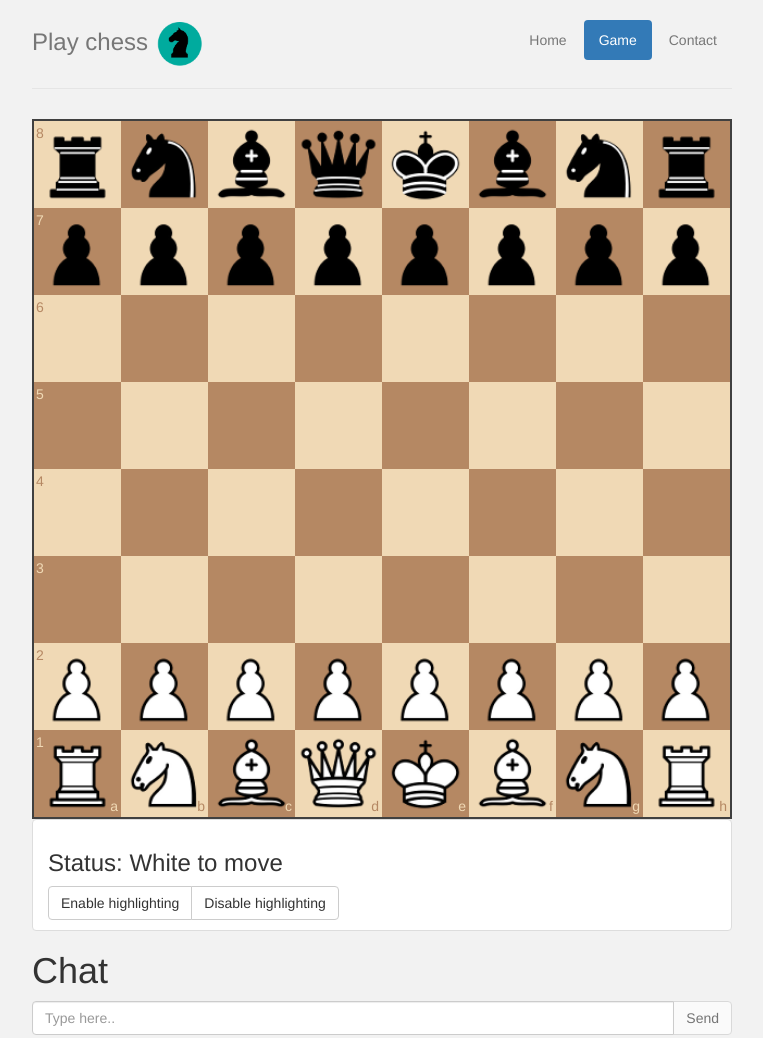
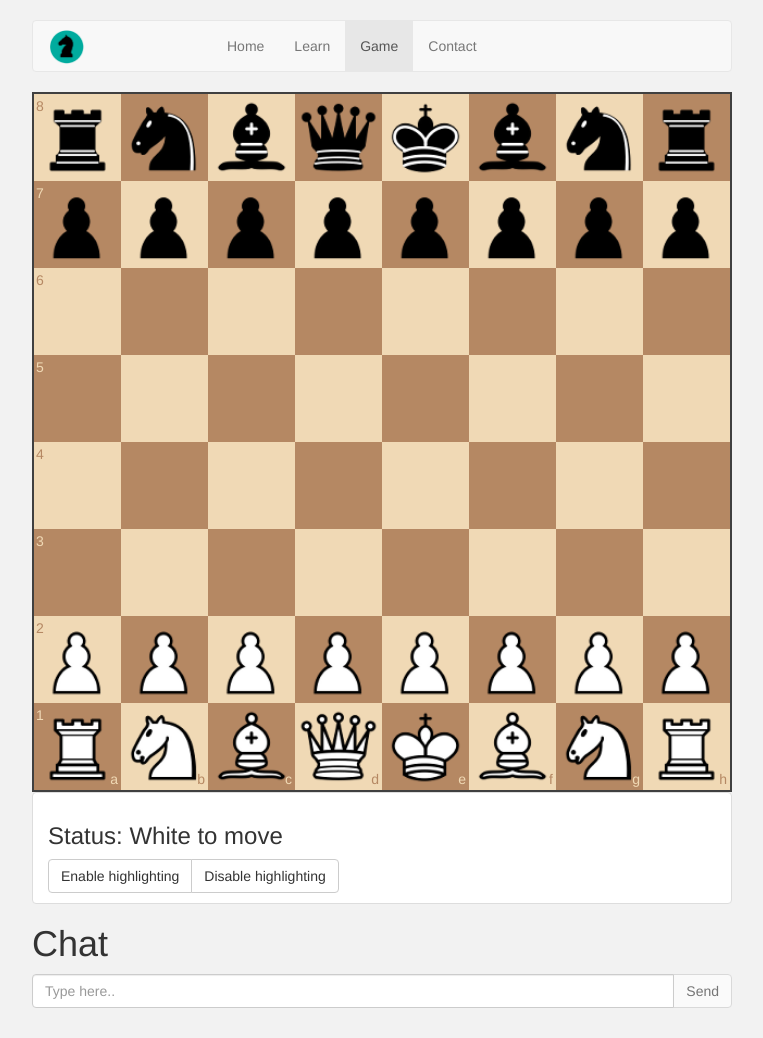
Before and after one commit to Degendeg/Chessplay, a website: page public/game.html in a window 1280 px wide. Shown: the top 1038 px of the page, without its empty margins (258-1021 px from the left). Drawn offline with nearby package versions, Linux system fonts and the light colour scheme.

Commit message:
Fixes to nav and added learn link

```diff
--- a/public/css/jumbotron-narrow.css
+++ b/public/css/jumbotron-narrow.css
@@ -109,8 +109,9 @@ body {
 /* Custom css */
 
 .logo {
-  width: 7%;
-  height: auto;
+  width: 25% !important;
+  height: auto !important;
+  margin-top: -5% !important;
 }
 
 #board {
--- a/public/game.html
+++ b/public/game.html
@@ -14,16 +14,28 @@
   <body>
 
     <div class="container">
-      <div class="header clearfix">
-        <nav>
-          <ul class="nav nav-pills pull-right">
-            <li role="presentation"><a href="default.html">Home</a></li>
-            <li role="presentation" class="active"><a href="#">Game</a></li>
-            <li role="presentation"><a href="mailto:sebbed89@gmail.com">Contact</a></li>
-          </ul>
-        </nav>
-        <h3 class="text-muted"><a href="default.html">Play chess <img src="../../img/logo.png" alt="" class="logo" /></a></h3>
-      </div>
+	<nav class="navbar navbar-default">
+	  <div class="container-fluid">
+		<!-- Brand and toggle get grouped for better mobile display -->
+		<div class="navbar-header">
+		  <button type="button" class="navbar-toggle collapsed" data-toggle="collapse" data-target="#bs-example-navbar-collapse-1" aria-expanded="false">
+			<span class="sr-only">Toggle navigation</span>
+			<span class="icon-bar"></span>
+			<span class="icon-bar"></span>
+			<span class="icon-bar"></span>
+		  </button>
+		  <span class="navbar-brand" href="default.html"><a href="default.html"><img src="../../img/logo.png" alt="" class="logo" /></a></span>
+		</div>
+		<div class="collapse navbar-collapse" id="bs-example-navbar-collapse-1">
+		  <ul class="nav navbar-nav">
+		    <li><a href="default.html">Home</a></li>
+			<li><a href="https://en.wikipedia.org/wiki/Rules_of_chess" target="_blank">Learn</a></li>
+			<li class="active"><a href="#">Game</a></li>
+			<li><a href="mailto:sebbed89@gmail.com">Contact</a></li>
+		  </ul>
+		</div><!-- /.navbar-collapse -->
+	  </div><!-- /.container-fluid -->
+	</nav>
 
       <div id="board"></div>
       <ul class="list-group">
```
Also changed, not shown: public/default.html (+21 -9 lines).
